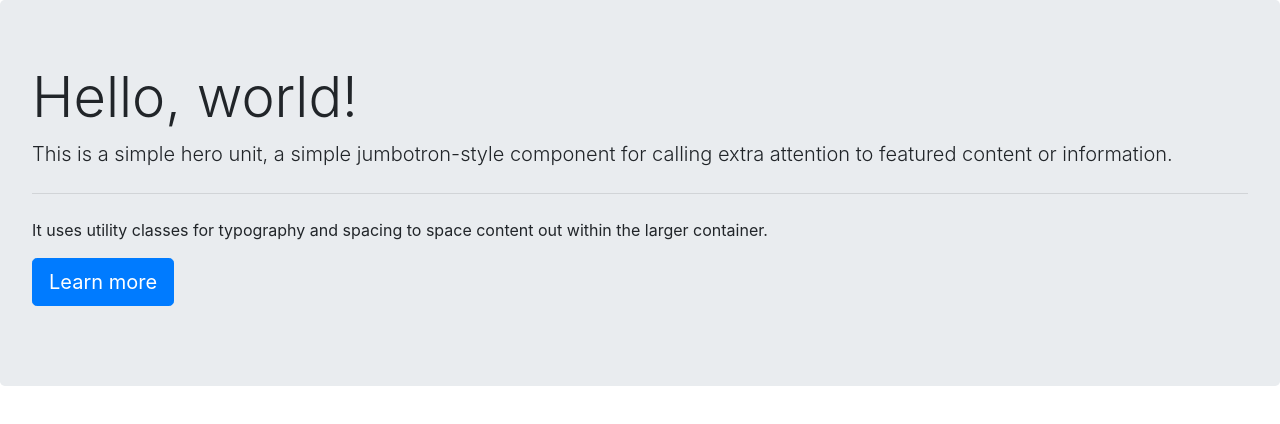
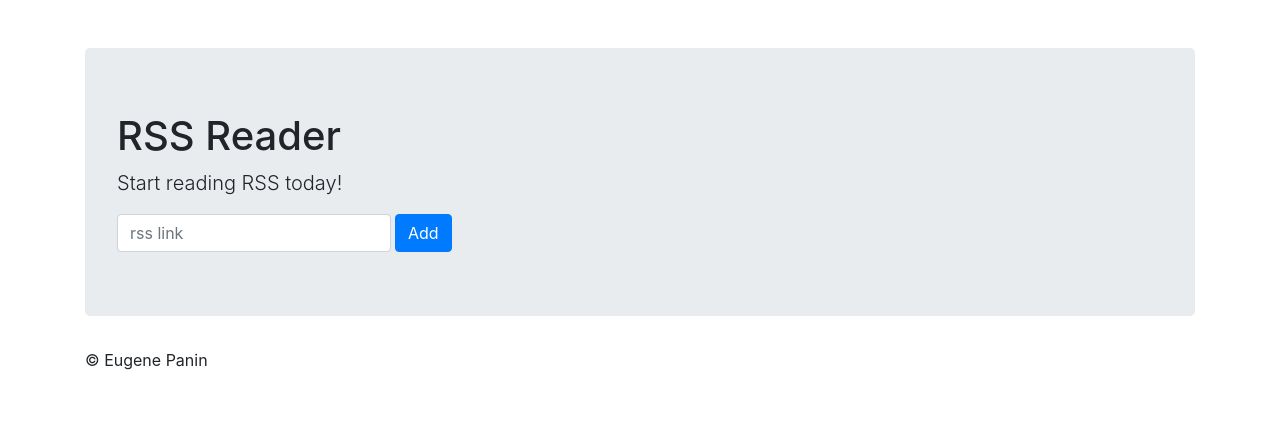
Before and after one commit to clickf5/rss-reader, a website built with webpack: page src/template.html in a window 1280 px wide. Built offline with nearby package versions, Linux system fonts and the light colour scheme.

Commit message:
add container to template.html

```diff
--- a/src/template.html
+++ b/src/template.html
@@ -4,15 +4,22 @@
     <meta charset="UTF-8">
     <title>rss-reader</title>
 </head>
-<body>
+<body class="d-flex flex-column h-100">
+<div class="container mt-5">
     <div class="jumbotron">
-        <h1 class="display-4">Hello, world!</h1>
-        <p class="lead">This is a simple hero unit, a simple jumbotron-style component for calling extra attention to featured content or information.</p>
-        <hr class="my-4">
-        <p>It uses utility classes for typography and spacing to space content out within the larger container.</p>
-        <p class="lead">
-            <a class="btn btn-primary btn-lg" href="#" role="button">Learn more</a>
-        </p>
+        <h1>RSS Reader</h1>
+        <p class="lead">Start reading RSS today!</p>
+        <form action="" class="form-inline rss-form">
+            <div class="form-group">
+                <input type="text" required name="url" class="form-control" placeholder="rss link">
+            </div>
+            <button type="submit" class="btn btn-primary ml-1">Add</button>
+        </form>
+        <div class="feedback"></div>
     </div>
+    <footer class="footer">
+        <p>&copy; Eugene Panin</p>
+    </footer>
+</div> <!-- container -->
 </body>
 </html>
```
